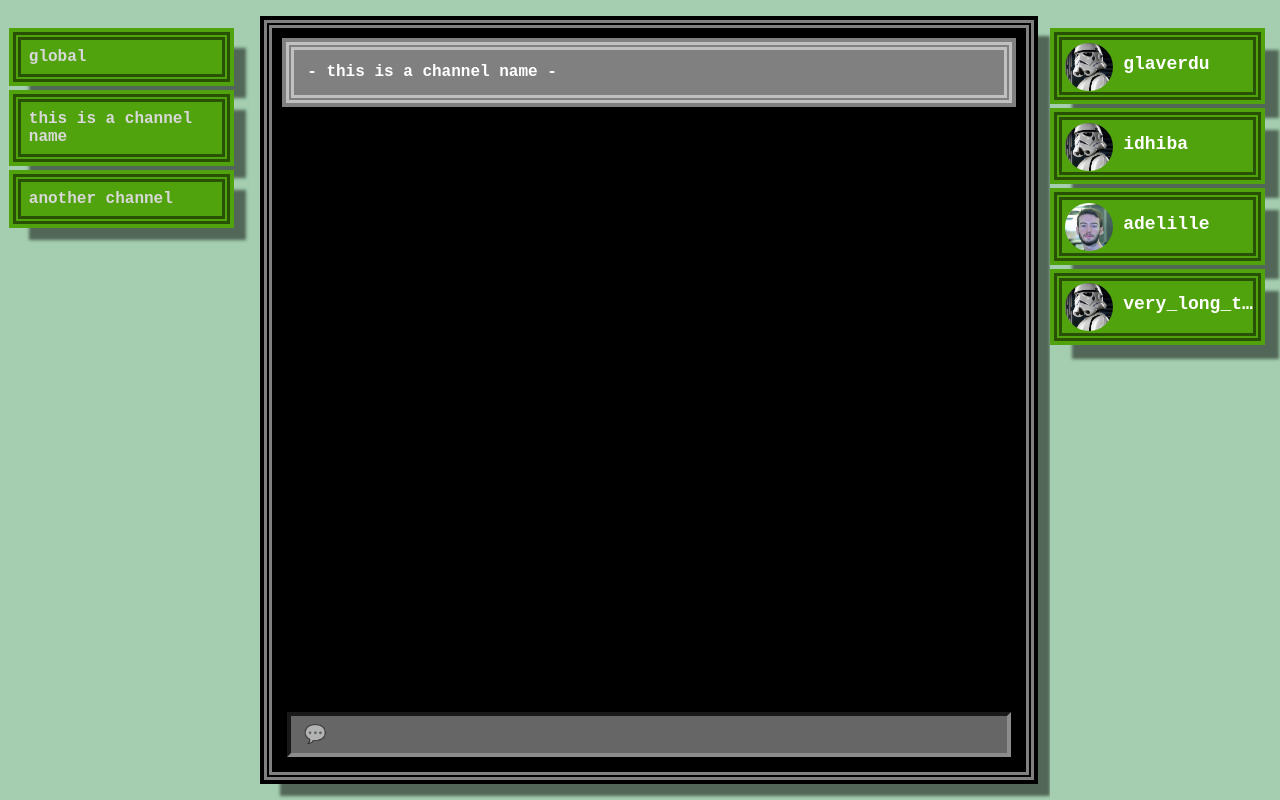
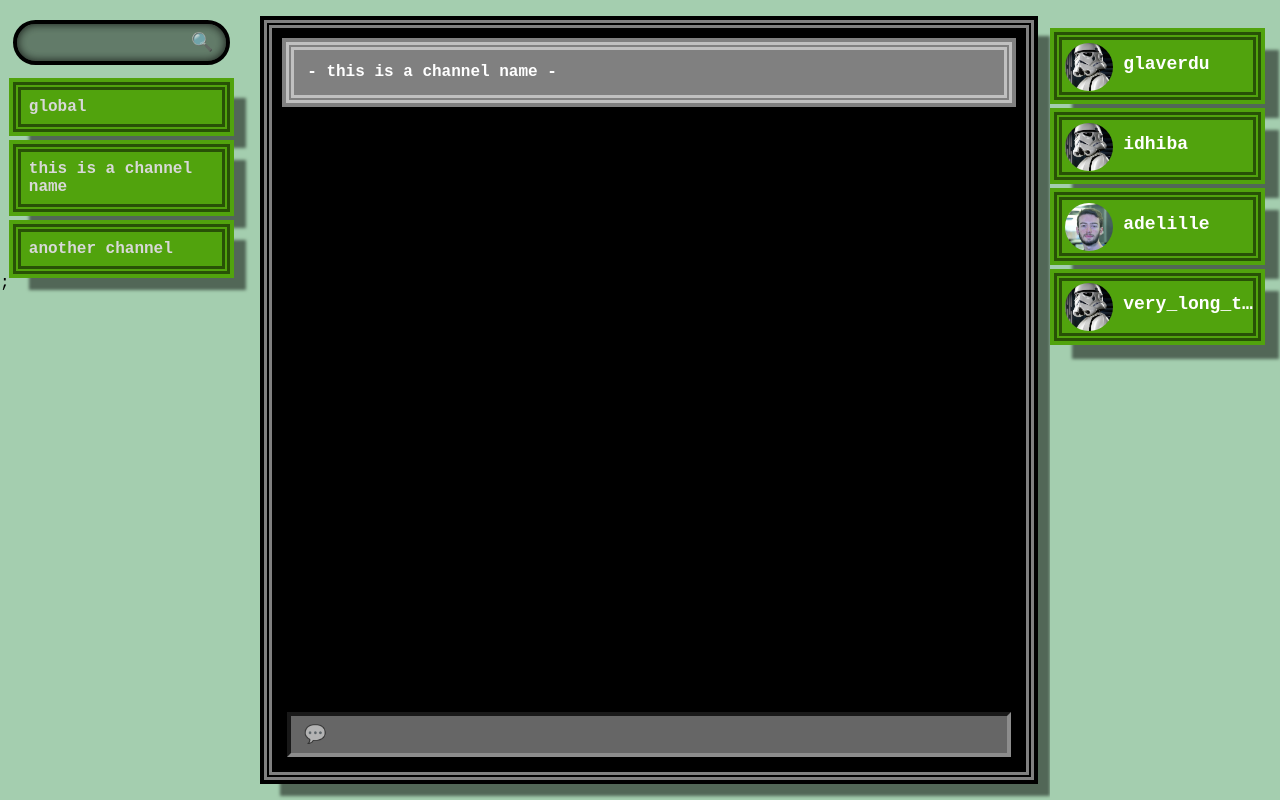
Before and after one commit to Alexdelia/training_ft_transcendance, a React (Create React App) app in the folder 04_react/: page / in a window 1280 px wide. Built offline with nearby package versions, Linux system fonts and the light colour scheme.

Commit message:
search bar for channel

```diff
--- a/04_react/src/App.tsx
+++ b/04_react/src/App.tsx
@@ -30,9 +30,7 @@ function App()
 		<div>
 			<div className='split split--chan split--left'>
 				<div className='split--left--div' /*this style doesn't exist*/>
-					<Chan chan={chans[0]} />
-					<Chan chan={chans[1]} />
-					<Chan chan={chans[2]} />
+					<Chan chans={chans} />
 				</div>
 			</div >
 
--- a/04_react/src/components/chan.component.tsx
+++ b/04_react/src/components/chan.component.tsx
@@ -1,6 +1,46 @@
-import { useState } from "react";
+import React, { useState } from "react";
 
 import i_chan from "../interface/chan.interface";
+
+function strncmp(str1: string, str2: string, n: number): boolean
+{
+	str1 = str1.substring(0, n);
+	str2 = str2.substring(0, n);
+	return ((str1 === str2) ? true : false);
+}
+
+function Search(props: { chans: i_chan[], query: string })
+{
+	let ret_chans: JSX.Element[] = [];
+
+	for (let i = 0; i < Object.keys(props.chans).length; i++)
+	{
+		if (props.query.length === 0 || strncmp(props.query, props.chans[i].name, props.query.length))
+			ret_chans.push(<Chan chan={props.chans[i]} />);
+	}
+	return (
+		<div>
+			{ret_chans};
+		</div>
+	);
+}
+
+function Chans(props: { chans: i_chan[] })
+{
+	const [search, setSearch] = useState("");
+
+	const searchHandle = (event: React.KeyboardEvent<HTMLInputElement>) =>
+	{
+		setSearch(event.target.value);
+	};
+
+	return (
+		<div>
+			<input className='card--input input--search' type='text' placeholder='🔍 ' onChange={searchHandle} value={search} />
+			<Search query={search} chans={props.chans} />
+		</div>
+	);
+}
 
 function Chan(props: { chan: i_chan })
 {
@@ -11,4 +51,4 @@ function Chan(props: { chan: i_chan })
 	);
 }
 
-export default Chan;
+export default Chans;
--- a/04_react/src/index.css
+++ b/04_react/src/index.css
@@ -246,6 +246,25 @@ p {
 	margin-bottom: 2%;
 }
 
+.input--search {
+	position: relative;
+	background-color: rgb(0, 0, 0, 0.40);
+	color: white;
+	padding: 0.5rem;
+	border-radius: 5rem;
+	border-style: solid;
+	border-width: 4px;
+	border-color: #000;
+	box-shadow: inset 0 0 10px rgba(0, 0, 0, 0.80);
+	width: 85%;
+	margin-left: 5%;
+}
+
+.input--search::placeholder {
+	text-align: end;
+	color: rgba(255, 255, 255, 0.75)
+}
+
 .backdrop {
 	position: fixed;
 	z-index: 1;
```
